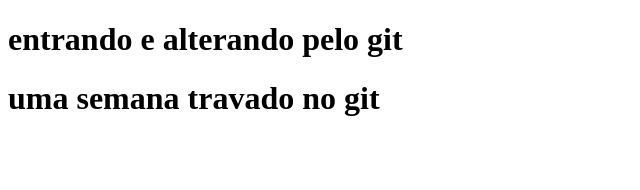
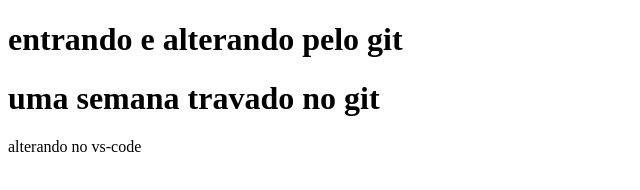
Before and after one commit to rfranett/codegit-vscod-test, a plain HTML site: page index.html in a window 1280 px wide. Shown: the whole page, without its empty margins (0-640 px from the left). Drawn offline with Linux system fonts and the light colour scheme.

Commit message:
refactor.alter index.html

```diff
--- a/index.html
+++ b/index.html
@@ -9,5 +9,6 @@
 <body>
     <h1>entrando e alterando pelo git </h1>
     <h1>uma semana travado no git</h1>
+    <p>alterando no vs-code</p>
 </body>
 </html>
```
